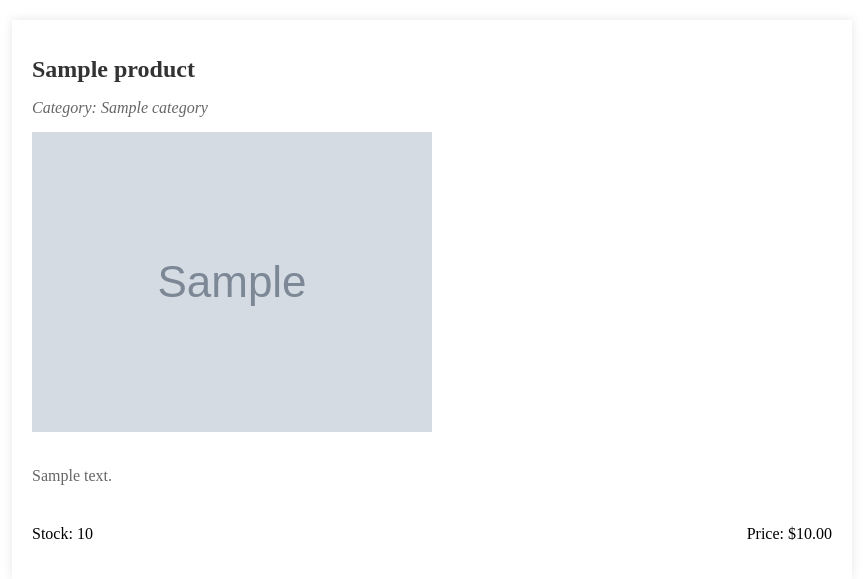
After one commit to AbdulKareem-M/Ecommerce-project, a Django app: page /product_detail/1/ in a window 1280 px wide. The commit adds this page. Shown: the top 579 px of the page, without its empty margins (208-1071 px from the left). Run offline with Django 5.2, Linux system fonts and the light colour scheme; tables that the repository leaves empty hold one stand-in row (values such as "Sample post"); grey boxes marked "Sample" are stand-in pictures.

Commit message:
modified and added views and templates

```diff
--- a/product/models.py
+++ b/product/models.py
@@ -1,4 +1,5 @@
 from django.db import models
+from user_application.models import User
 
 class Category(models.Model):
   name = models.CharField(max_length=100)
--- /dev/null
+++ b/product/templates/delete_category.html
@@ -0,0 +1,6 @@
+<h1>Delete Category</h1>
+<form action="" method="post" enctype="multipart/form-data">
+  <p>you're about to delete {{object.name}}, are you sure?</p>
+  <button type="submit">Yes, Delete</button>
+  <button><a href="{%url 'home'%}">Cancel</a></button>
+</form>
--- /dev/null
+++ b/product/templates/delete_product.html
@@ -0,0 +1,6 @@
+<h1>Delete Product</h1>
+<form action="" method="post" enctype="multipart/form-data">
+  <p>you're about to delete {{object.name}}, are you sure?</p>
+  <button type="submit">Yes, Delete</button>
+  <button><a href="{%url 'home'%}">Cancel</a></button>
+</form>
--- /dev/null
+++ b/product/templates/product_detail.html
@@ -0,0 +1,43 @@
+<div class="product-container">
+  <h1 class="product-name">{{product.name}}</h1>
+  <p class="product-category">Category: {{product.category}}</p>
+  <img src="{{product.image.url}}" alt="{{product.name}}" class="product-image">
+  <p class="product-description">{{product.description}}</p>
+  <div class="product-info">
+    <p class="stock">Stock: {{product.stock}}</p>
+    <p class="price">Price: ${{product.price}}</p>
+  </div>
+</div>
+
+<style>
+  .product-container {
+    max-width: 800px;
+    margin: 20px auto;
+    padding: 20px;
+    box-shadow: 0 0 10px rgba(0,0,0,0.1);
+  }
+  .product-name {
+    font-size: 24px;
+    color: #333;
+    margin-bottom: 15px;
+  }
+  .product-category {
+    color: #666;
+    margin-bottom: 15px;
+    font-style: italic;
+  }
+  .product-image {
+    max-width: 100%;
+    height: auto;
+    margin-bottom: 15px;
+  }
+  .product-description {
+    color: #666;
+    line-height: 1.6;
+  }
+  .product-info {
+    display: flex;
+    justify-content: space-between;
+    margin-top: 20px;
+  }
+</style>
--- /dev/null
+++ b/product/templates/update_product.html
@@ -0,0 +1,6 @@
+<h1>Update product</h1>
+<form action="" method="post" enctype="multipart/form-data">
+  {%csrf_token%}
+  {{form.as_p}}
+  <button type="submit">Update</button>
+</form>
--- a/product/urls.py
+++ b/product/urls.py
@@ -4,7 +4,12 @@ from django.urls import path
 urlpatterns = [
   path('',views.ListProducts.as_view(),name='home'),
   path('add_product/',views.CreateProduct.as_view(),name='add_product'),
+  path('update_product/<int:pk>/',views.UpdateProduct.as_view(),name='update_product'),
+  path('delete_product/<int:pk>/',views.DeleteProduct.as_view(),name='delete_product'),
+  path('product_detail/<int:pk>/',views.ProductDetail.as_view(),name='product_detail'),
   path('add_category/',views.AddCategory.as_view(),name='add_category'),
   path('update_category/<int:pk>',views.UpdateCategory.as_view(),name='update_category'),
+  path('delete_category/<int:pk>',views.DeleteCategory.as_view(),name='delete_category'),
+  path('category_detail/<int:pk>/',views.CategoryDetail.as_view(),name='category_detail'),
   path('all_categories',views.ListCategory.as_view(),name='all_categories'),
 ]
--- a/product/views.py
+++ b/product/views.py
@@ -1,7 +1,7 @@
 from django.shortcuts import render
 from django.urls import reverse_lazy
 from .models import Product, Category
-from django.views.generic import CreateView, ListView, UpdateView
+from django.views.generic import CreateView, ListView, UpdateView, DeleteView, DetailView
 
 class AddCategory(CreateView):
   model  = Category
@@ -23,6 +23,18 @@ class ListCategory(ListView):
   context_object_name = 'categories'
 
 
+class DeleteCategory(DeleteView):
+  model = Category
+  template_name = 'delete_category.html'
+  success_url = reverse_lazy('home')
+
+
+class CategoryDetail(DetailView):
+  model = Category
+  template_name = 'category_detail.html'
+  context_object_name = 'category'
+
+
 class CreateProduct(CreateView):
   model = Product
   fields = ['name','image','description','stock','price', 'category']
@@ -34,3 +46,22 @@ class ListProducts(ListView):
   model = Product
   template_name = 'home.html'
   context_object_name = 'products'
+
+
+class UpdateProduct(UpdateView):
+  model = Product
+  fields = fields = ['name','image','description','stock','price', 'category']
+  template_name = 'update_product.html'
+  success_url = reverse_lazy('home')
+
+
+class DeleteProduct(DeleteView):
+  model = Product
+  template_name = 'delete_product.html'
+  success_url = 'home'
+
+
+class ProductDetail(DetailView):
+  model = Product
+  template_name = 'product_detail.html'
+  context_object_name = 'product'
--- a/user_application/templates/login.html
+++ b/user_application/templates/login.html
@@ -1,5 +1,6 @@
 <h1>Login</h1>
 <form action="" method="post">
+  {%csrf_token%}
   {{form.as_p}}
   <button type="submit">Login</button>
 </form>
--- a/user_application/templates/register.html
+++ b/user_application/templates/register.html
@@ -1,5 +1,6 @@
 <h1>Register</h1>
 <form action="" method="post">
+  {%csrf_token%}
   {{form.as_p}}
   <button type="submit">Register</button>
 </form>
```
Also changed, not shown: Ecommerce/settings.py (+9 -0 lines), product/templates/all_categories.html (+15 -5 lines), product/templates/category_detail.html (added, +24 -0 lines), user_application/views.py (+14 -4 lines), product/forms.py (line endings or trailing spaces).
